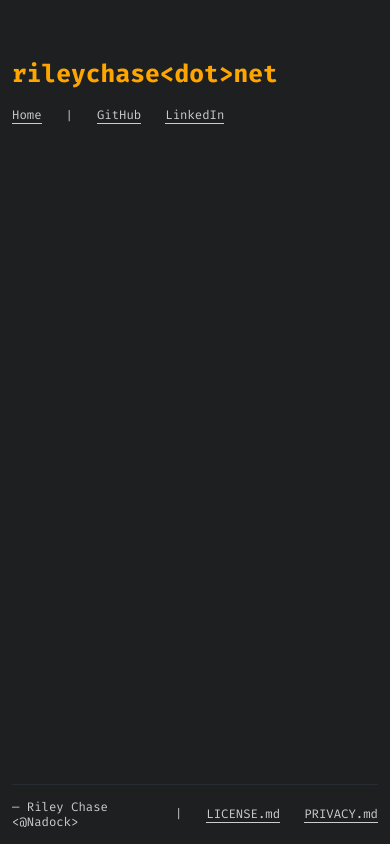
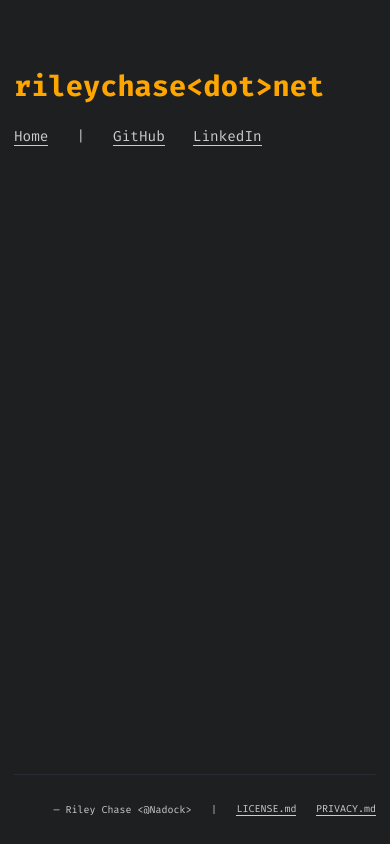
Before and after one commit to Nadock/rileychase.net, a Python web app: template templates/default.html in a window 390 px wide. Run offline with Jinja, Linux system fonts and the light colour scheme; the template is opened without the code that fills it, so the values that code supplies are empty.

Commit message:
feat: Fix mobile CSS & Update README (#19)
* Avoid the footer crumpling on small devices

* Update README to be publically readable

* Move bucket name and distribution ID out of cde

* Clean up README to do list

```diff
--- a/Taskfile.yaml
+++ b/Taskfile.yaml
@@ -117,4 +117,7 @@
         aws cloudformation deploy --template-file ./aws/gha_role_cfn.yml \
                                   --stack-name github-actions-nadock-rileychase-net \
                                   --no-fail-on-empty-changeset \
-                                  --capabilities CAPABILITY_IAM
+                                  --capabilities CAPABILITY_IAM \
+                                  --parameter-overrides \
+                                    'BucketName=${BUCKET_NAME}' \
+                                    'DistributionID=${DISTRIBUTION_ID}' \
--- a/aws/gha_role_cfn.yml
+++ b/aws/gha_role_cfn.yml
@@ -26,12 +26,10 @@
   BucketName:
     Type: String
     Description: The name of the S3 Bucket that hosts the website
-    Default: website-rileychase-net
 
   DistributionID:
     Type: String
     Description: The ID of the CloudFront Distribution that hosts the website
-    Default: E2FPAR92JVVBNE
 
 
 Resources:
--- a/aws/website_cfn.yml
+++ b/aws/website_cfn.yml
@@ -2,7 +2,7 @@
 
 
 Description: S3 storage and CloudFront distribution to host rileychase.net
-# https://github.com/aws-samples/amazon-cloudfront-secure-static-site/blob/master/templates/cloudfront-site.yaml
+
 
 Resources:
   WebsiteBucket:
--- a/static/css/base_site_layout.css
+++ b/static/css/base_site_layout.css
@@ -34,7 +34,7 @@
 @media only screen and (max-width: 1000px) {
     .base {
         grid-template-columns: 1em auto 1em;
-        font-size: 12px;
+        font-size: 14px;
     }
 }
 
@@ -126,6 +126,11 @@
     display: grid;
     grid-row: 5;
     grid-column: 2;
-    grid-auto-columns: 2;
     border-top: 1px solid var(--site-colour-block);
 }
+
+@media only screen and (max-width: 550px) {
+    .footer {
+        font-size: 2.5vw;
+    }
+}
```
Also changed, not shown: .github/workflows/deploy_website.yml, README.md, 2 other files.
